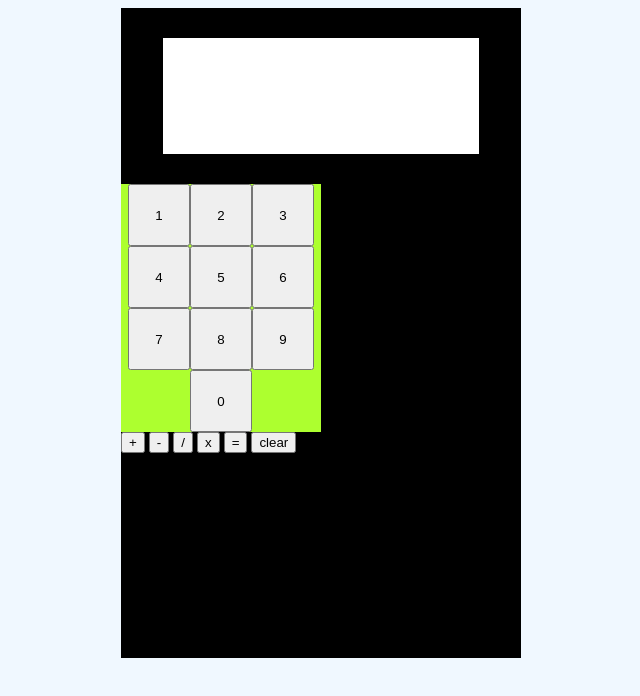
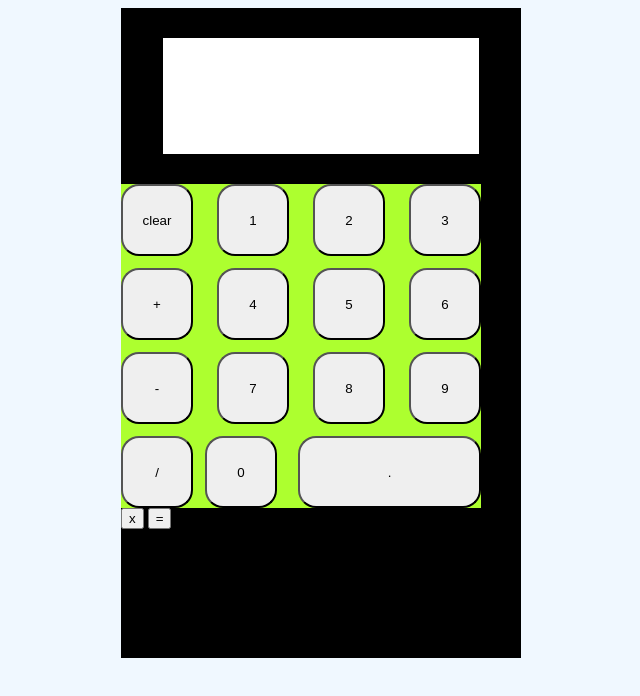
Before and after one commit to hiromikoreyes/calculator, a plain HTML site: page index.html in a window 1280 px wide. Shown: the whole page, without its empty margins (319-959 px from the left). Drawn offline with Linux system fonts and the light colour scheme.

Commit message:
more css fix this in the morning :(

```diff
--- a/index.html
+++ b/index.html
@@ -15,25 +15,37 @@
 
             <div class="buttons">
                 <div id="number-grid">
+                    <button id="clear">clear</button>
+
                     <button id="one">1</button>
                     <button id="two">2</button>
                     <button id="three">3</button>
+
+                    <button id="add">+</button>
+
                     <button id="four">4</button>
                     <button id="five">5</button>
                     <button id="six">6</button>
+
+                    <button id="subtract">-</button>
+
                     <button id="seven">7</button>
                     <button id="eight">8</button>
                     <button id="nine">9</button>
+
+                    <button id="divide">/</button>
+
                     <button id="zero">0</button>
+                    <button id="decimal">.</button>
                 </div>
 
                 <div id="operators">
-                    <button id="add">+</button>
-                    <button id="subtract">-</button>
-                    <button id="divide">/</button>
+
+
+
                     <button id="multiply">x</button>
                     <button id="equal">=</button>
-                    <button id="clear">clear</button>
+
                 </div>
             </div>
         </div>
--- a/style.css
+++ b/style.css
@@ -28,15 +28,30 @@ body{
 #number-grid{
     display: flex;
     flex-wrap: wrap;
-    width: 50%;
+    width: 90%;
     background-color: greenyellow;
-    justify-content: center;
+    align-items: space-between;
+    justify-content: space-between;
     align-self: flex-start;
+    gap: 12px;
+
 
 }
 
 
+
+#decimal{
+    flex-grow: 1;
+    margin-left: 9px;
+}
+
+
 #number-grid button{
-    width: 62px;
-    height: 62px;
+    border-radius: 18px;
+    width: 72px;
+    height: 72px;
 }
+
+#clear{
+    width: 80px;
+}
```
